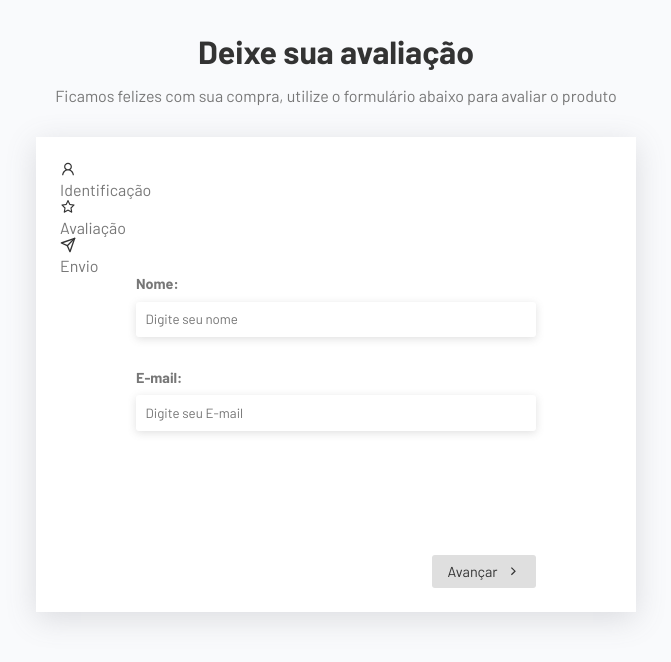
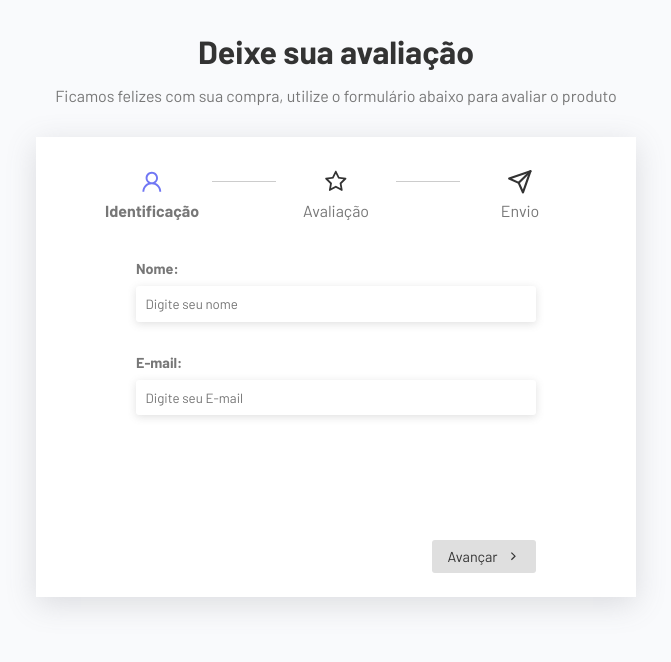
Before and after one commit to Marcellyz/formulario_multistep_react, a React (Vite) app: page / in a window 1280 px wide. Shown: the top 662 px of the page, without its empty margins (304-975 px from the left). Built offline with nearby package versions, Linux system fonts and the light colour scheme.

Commit message:
style: criando estilos para os steps

```diff
--- a/src/components/Steps.css
+++ b/src/components/Steps.css
@@ -0,0 +1,38 @@
+.steps {
+    display: flex;
+    gap: 4rem;
+    justify-content: center;
+    align-items: center;
+    margin: 0 auto;
+    position: relative;
+    margin-bottom: 2rem;
+}
+
+.steps::after{
+    content: "";
+    width: 380px;
+    border-bottom: 1px solid #ccc;
+    position: absolute;
+    top: 20px;
+}
+
+.step {
+    text-align: center;
+    background-color: #fff;
+    z-index: 1;
+    width: 120px;
+    padding: 0.5rem;
+}
+
+.step svg {
+    font-size: 1.6rem;
+    margin-bottom: 0.2rem;
+}
+
+.active {
+    font-weight: bold;
+}
+
+.active > svg {
+    fill: #7076f4;
+}
```
